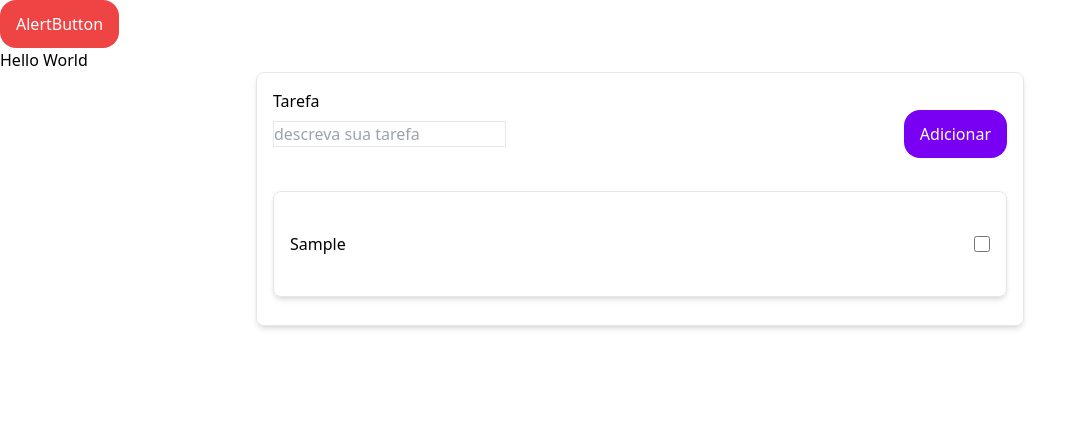
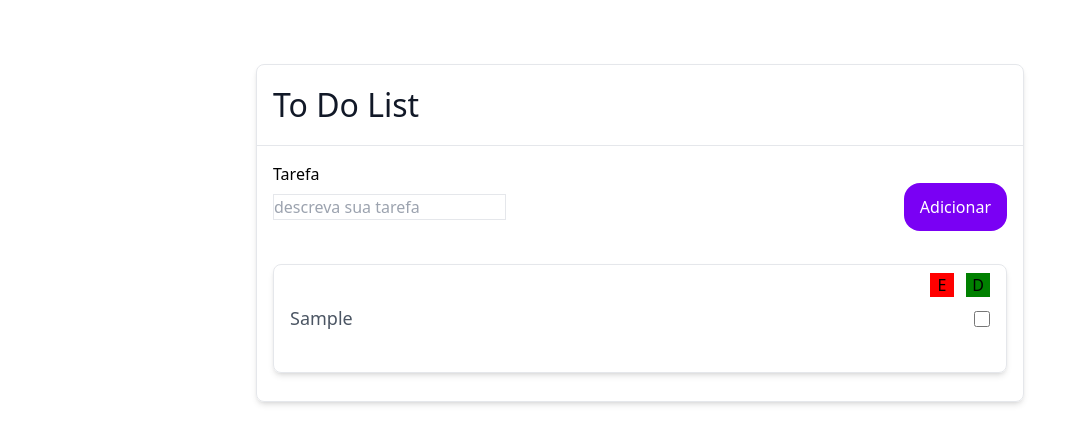
Before and after one commit to SamuelSsc/front-testing, a React (Vite) app: page / in a window 1280 px wide. Both pictures are taken after typing "Sample" into the empty fields and a click on the button "Adicionar". Shown: the top 444 px of the page, without its empty margins (0-1087 px from the left). Built offline with nearby package versions, Linux system fonts and the light colour scheme.

Commit message:
created base component

```diff
--- a/src/App.tsx
+++ b/src/App.tsx
@@ -1,5 +1,6 @@
 import  { useState } from "react";
-import { Button, Card, CardBody, CardFooter, CardHeader } from "./atomic";
+import { Button, Card, CardBody,  CardHeader } from "./atomic";
+import { BodyPrimary, H1 } from "@atomic/atm.typography";
 
 
 function App() {
@@ -14,27 +15,34 @@ function App() {
 
   return (
     <>
-      <Button variant="danger">AlertButton</Button>
-      <h1>Hello World</h1>
-      <div className="flex justify-center">
+      <div className="flex justify-center my-xxl">
       <Card className="w-3/5">
-        {/* <CardHeader>
-        <h1>To Do List</h1>
-        </CardHeader> */}
+        <CardHeader>
+        <H1>To Do List</H1>
+        </CardHeader>
         <CardBody>
         <div className="flex flex justify-between items-center">
           <div className="flex flex-col mb-xl">
           <label className="mb-xs">Tarefa</label>
+          {/* toDo: create component input */}
           <input placeholder="descreva sua tarefa" className="border borde" onChange={(e)=> setNewTaskValue(e.target.value)} key={`input-add-new-task-${inputKey}`}/>
           </div>
           <Button onClick={handleAddedNewTask}>Adicionar</Button>
           </div>
           {tasks.map((item)=> (
-            <Card className="py-lg my-sm">
+            <Card className="py-lg my-sm relative">
               <CardBody>
               <div className="flex flex justify-between items-center">
-                {item}
-                <input type="checkbox" className="h-md w-md"/>
+                <BodyPrimary>{item}</BodyPrimary>
+                {/* toDo: create component checkbox */}
+                <div className="flex flex-col">
+                  <input type="checkbox" className="h-md w-md"/>
+                </div>
+                  <div className="absolute right-md top-xs flex gap-sm mb-md">
+                    {/* Edit and delete funtionality */}
+                    <button className="bg-[red] w-lg h-lg">E</button>
+                    <button className="bg-[green] w-lg h-lg">D</button>
+                  </div>
               </div>
               </CardBody>
             </Card>
--- /dev/null
+++ b/src/atomic/atm.typography/index.ts
@@ -0,0 +1 @@
+export * from './typography.component'
--- /dev/null
+++ b/src/atomic/atm.typography/typography.component.tsx
@@ -0,0 +1,21 @@
+import { tv } from "tailwind-variants";
+
+
+export const typography = tv({
+    slots: {
+      h1: 'text-xl text-gray-900 font-primary font-medium',
+      bodyPrimary: 'text-sm font-medium text-gray-600',
+    },
+  });
+
+  type Typography<T = any> = React.FC<
+  {
+    children: React.ReactNode;
+    className?: string;
+  } & T
+>;
+const { h1, bodyPrimary } = typography();
+
+export const H1: Typography = ({ className, children }) => <h1 className={h1({ className })}>{children}</h1>;
+
+export const BodyPrimary: Typography = ({className, children}) => <p className={bodyPrimary({className})}>{children}</p>
--- a/src/atomic/obj.constants/constants.ts
+++ b/src/atomic/obj.constants/constants.ts
@@ -20,4 +20,14 @@ export const Colors = {
     },
 }
 
+export const FontSize = {
+    '3xs': '12px',
+    '2xs': '14px',
+    xs: '16px',
+    sm: '18px',
+    md: '20px',
+    lg: '24px',
+    xl: '32px',
+}
+
 export const ButtonHeight = "48px"
--- a/tailwind.config.ts
+++ b/tailwind.config.ts
@@ -4,6 +4,15 @@ module.exports = {
   content: ["./src/**/*.{js,jsx,ts,tsx}"],
   theme: {
     spacing: Spacing,
+    fontSize: {
+      '3xs': '12px',
+      '2xs': '14px',
+      xs: '16px',
+      sm: '18px',
+      md: '20px',
+      lg: '24px',
+      xl: '32px',
+    },
     extend: {
       colors: {
         primary:Colors.primary,
```
